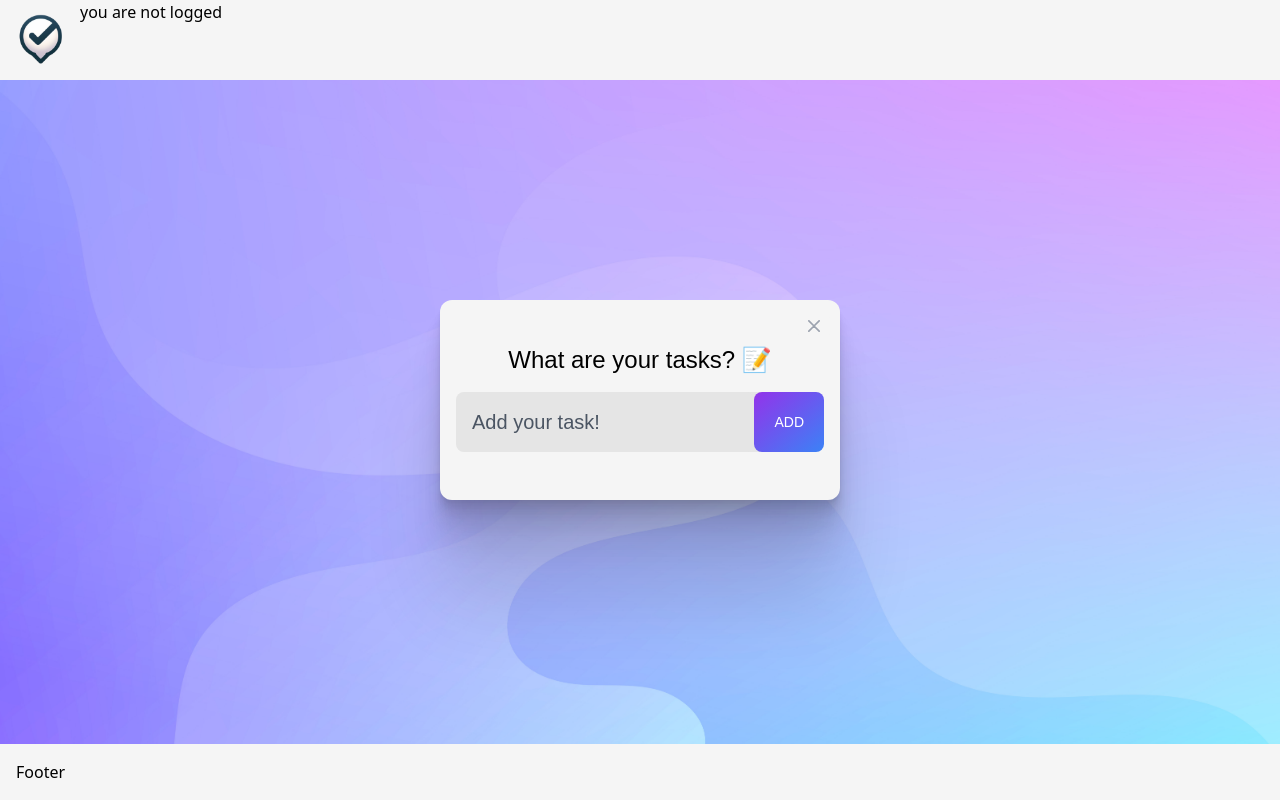
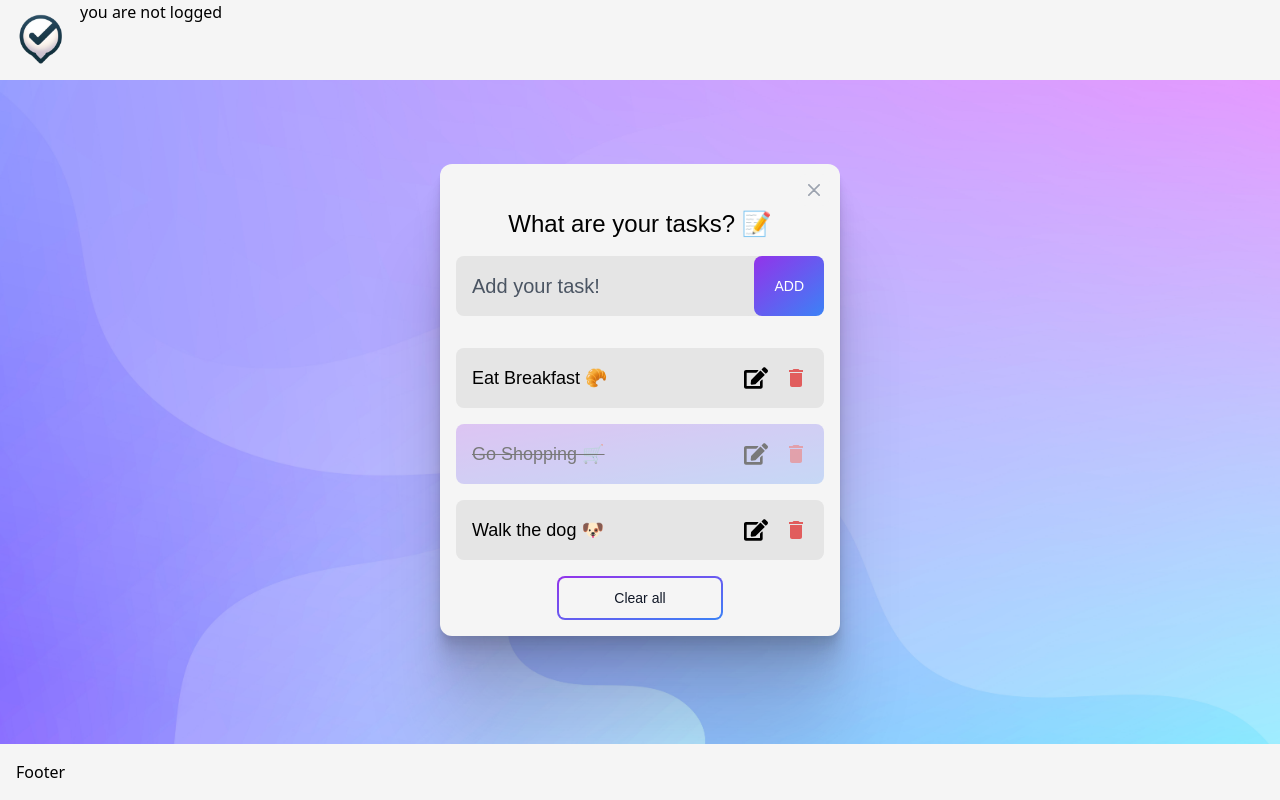
Before and after one commit to foreverbog/Personal, a React (Vite) app: page /todolist in a window 1280 px wide. Built offline with nearby package versions, Linux system fonts and the light colour scheme; the HTML template or start-up script is replaced by a standard one; a web font is replaced by a local one.

Commit message:
Todo list container overflow fixed in case of multiple items, added default values to taskList

```diff
--- a/src/pages/TodoList.jsx
+++ b/src/pages/TodoList.jsx
@@ -5,7 +5,23 @@ import { FaEdit, FaCheck } from "react-icons/fa";
 import { MdDelete } from "react-icons/md";
 const TodoList = () => {
   const [task, setTask] = useState("");
-  const [todos, setTodos] = useState([]);
+  const [todos, setTodos] = useState([
+    {
+      id: 1,
+      task: "Eat Breakfast 🥐",
+      completed: false,
+    },
+    {
+      id: 2,
+      task: "Go Shopping 🛒",
+      completed: true,
+    },
+    {
+      id: 3,
+      task: "Walk the dog 🐶 ",
+      completed: false,
+    },
+  ]);
   const [editTaskId, setEditTaskId] = useState(null);
   const [editedTask, setEditedTask] = useState("");
 
@@ -76,7 +92,7 @@ const TodoList = () => {
   }, []);
   return (
     <motion.div
-      className="form main__container"
+      className="form  max-h-[600px]  overflow-auto main__container"
       initial={{ opacity: 0 }}
       animate={{ opacity: 1 }}
       exit={{ opacity: 0 }}
@@ -135,8 +151,8 @@ const TodoList = () => {
             key={todo.id}
             className={
               todo.completed
-                ? "flex bg-gradient-to-br from-purple-600/50 to-blue-500/50 opacity-50 p-4 rounded-lg hover:scale-105 transition-all duration-500 text-black text-lg"
-                : "flex  p-4 rounded-lg hover:scale-105 transition-all duration-500 bg-neutral-200 text-lg"
+                ? "flex bg-gradient-to-br from-purple-600/50 to-blue-500/50 opacity-50 p-4 rounded-lg hover:scale-105 transition-all duration-500 text-black text-lg cursor-pointer"
+                : "flex  p-4 rounded-lg hover:scale-105 transition-all duration-500 bg-neutral-200 text-lg cursor-pointer"
             }
           >
             {editTaskId === todo.id ? (
```
